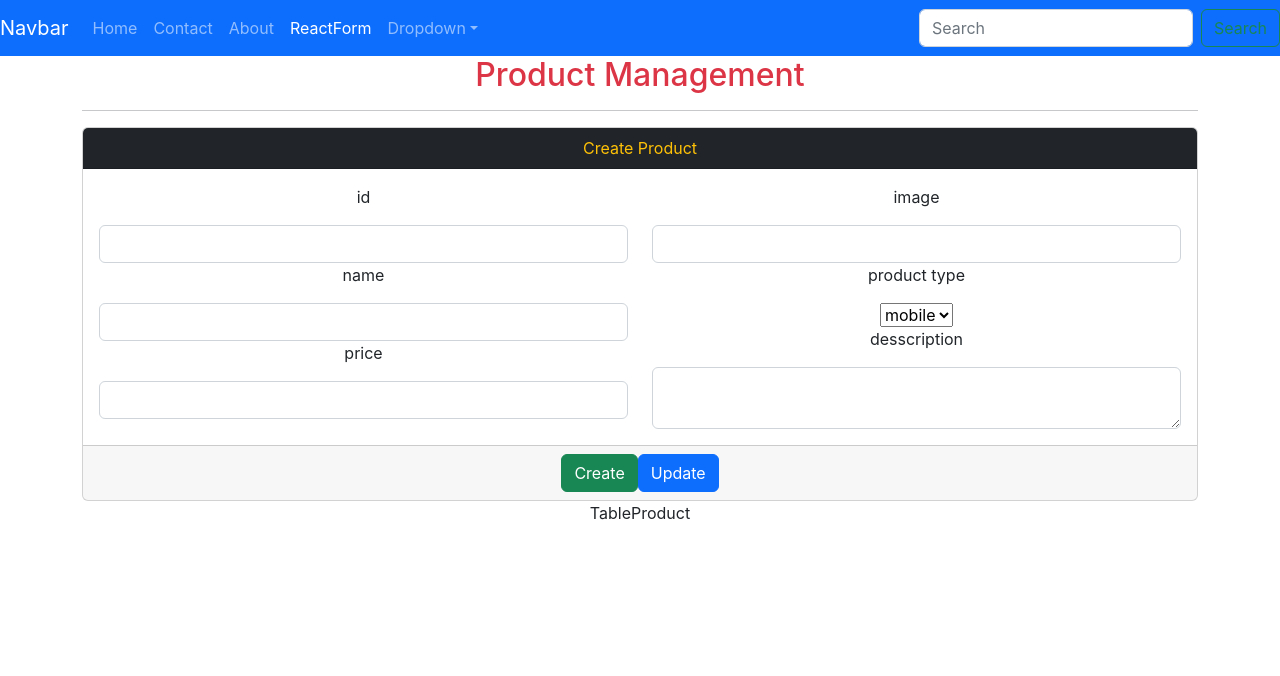
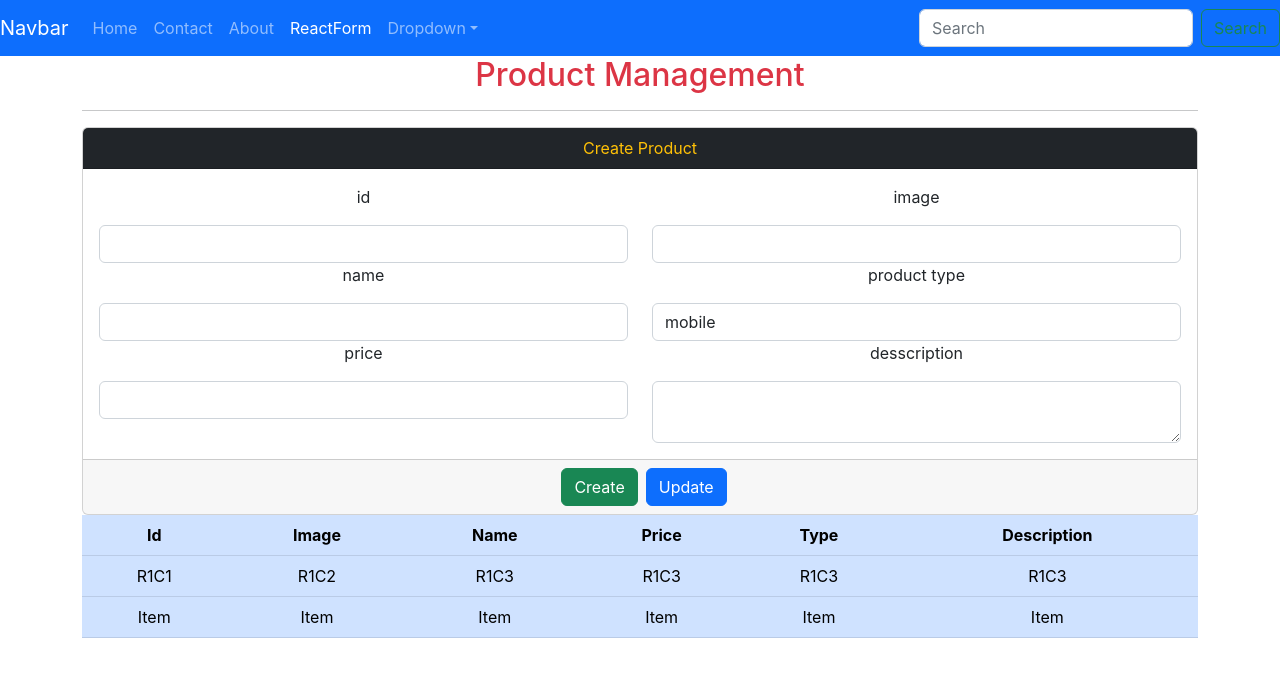
Before and after one commit to AVan-Git/Basic-ReactJS, a React (Create React App) app in the folder demo-buoi5-router/: page /reactForm in a window 1280 px wide. Shown: the top 676 px of the page. Built offline with nearby package versions, Linux system fonts and the light colour scheme.

Commit message:
form lay data  nhap lieu tu input

```diff
--- a/demo-buoi5-router/src/Page/ReactForm/FromProduct.jsx
+++ b/demo-buoi5-router/src/Page/ReactForm/FromProduct.jsx
@@ -2,10 +2,34 @@
 import React, { Component } from 'react'
 
 export default class FromProduct extends Component {
+
+   state = {
+      id: '',
+      name: '',
+      price: '',
+      productType: 'mobile',
+      description: '',
+      img: ''
+   }
+
+   // fun bat su kien nhap o input
+   handleChange = (event) => {
+      let { value, id } = event.target;
+      this.setState({ [id]: value }, () => { console.log() })
+   }
+
+
+   // fun -chan su kien reload cua browser
+   handleSubmit = (event) => {
+      console.log("🚀 ~ file: FromProduct.jsx:24 ~ FromProduct ~ event:", event)
+      event.preventDefault();
+      console.log(this.state);
+
+   }
    render() {
       return (
          <>
-            <form className="card">
+            <form className="card" onSubmit={this.handleSubmit}>
                <div className="card-header bg-dark text-warning">
                   Create Product
                </div>
@@ -13,27 +37,35 @@ export default class FromProduct extends Component {
                   <div className="col-6">
                      <div className="form-group">
                         <p>id</p>
-                        <input className='form-control' type="text" name="id" id="id" />
+                        <input className='form-control' type="text" name="id" id="id" onInput={(event) => {
+
+                           // console.log(event.target)  / lay data trong input
+                           let { value } = event.target;
+                           this.setState({ id: value }, () => { console.log() })
+                        }} />
                      </div>
                      <div className="form-group">
                         <p>name</p>
-                        <input className='form-control' type="text" name="name" id="name" />
+                        <input className='form-control' type="text" name="name" id="name" onInput={(event) => {
+                           let { value, id } = event.target;  // event.target.id === idoi o input
+                           this.setState({ [id]: value }, () => { console.log() })
+                        }} />
                      </div>
                      <div className="form-group">
                         <p>price</p>
-                        <input className='form-control' type="text" name="price" id="price" />
+                        <input className='form-control' type="text" name="price" id="price" onInput={this.handleChange} />
                      </div>
                   </div>
 
                   <div className="col-6">
                      <div className="form-group">
                         <p>image</p>
-                        <input className='form-control' name="img" id="img" />
+                        <input className='form-control' name="img" id="img" onInput={this.handleChange}/>
                      </div>
 
                      <div className="form-group">
                         <p>product type</p>
-                        <select name="productType" id="productType" >
+                        <select name="productType" id="productType" className='form-control' onInput={this.handleChange} >
                            <option value={'mobile'} >mobile</option>
                            <option value={'tablet'} >tablet</option>
                            <option value={'laptop'} >laptop</option>
@@ -41,13 +73,13 @@ export default class FromProduct extends Component {
                      </div>
                      <div className="form-group">
                         <p>desscription</p>
-                        <textarea className='form-control' name="desscription" id="desscription" />
+                        <textarea className='form-control' name="desscription" id="desscription" onInput={this.handleChange} />
                      </div>
 
                   </div>
                </div>
                <div className="card-footer text-muted">
-                  <button type="button" class="btn btn-success">Create</button>
+                  <button  class="btn btn-success mx-2">Create</button>
                   <button type="button" class="btn btn-primary">Update</button>
                </div>
             </form>
--- a/demo-buoi5-router/src/Page/ReactForm/TableProduct.jsx
+++ b/demo-buoi5-router/src/Page/ReactForm/TableProduct.jsx
@@ -4,9 +4,41 @@ import React, { Component } from 'react'
 export default class TableProduct extends Component {
   render() {
     return (
-      <div>
-        TableProduct
-      </div>
+      <>
+        <div class="table-responsive">
+          <table class="table table-primary">
+            <thead>
+              <tr>
+                <th scope="col">Id</th>
+                <th scope="col">Image</th>
+                <th scope="col">Name</th>
+                <th scope="col">Price</th>
+                <th scope="col">Type</th>
+                <th scope="col">Description</th>
+              </tr>
+            </thead>
+            <tbody>
+              <tr class="">
+                <td scope="row">R1C1</td>
+                <td>R1C2</td>
+                <td>R1C3</td>
+                <td>R1C3</td>
+                <td>R1C3</td>
+                <td>R1C3</td>
+              </tr>
+              <tr class="">
+                <td scope="row">Item</td>
+                <td>Item</td>
+                <td>Item</td>
+                <td>Item</td>
+                <td>Item</td>
+                <td>Item</td>
+              </tr>
+            </tbody>
+          </table>
+        </div>
+
+      </>
     )
   }
 }
```
Also changed, not shown: demo-buoi5-router/images/img_ReactForm2.png (added), 1 other file (tests, documents, lock files or other folders).
